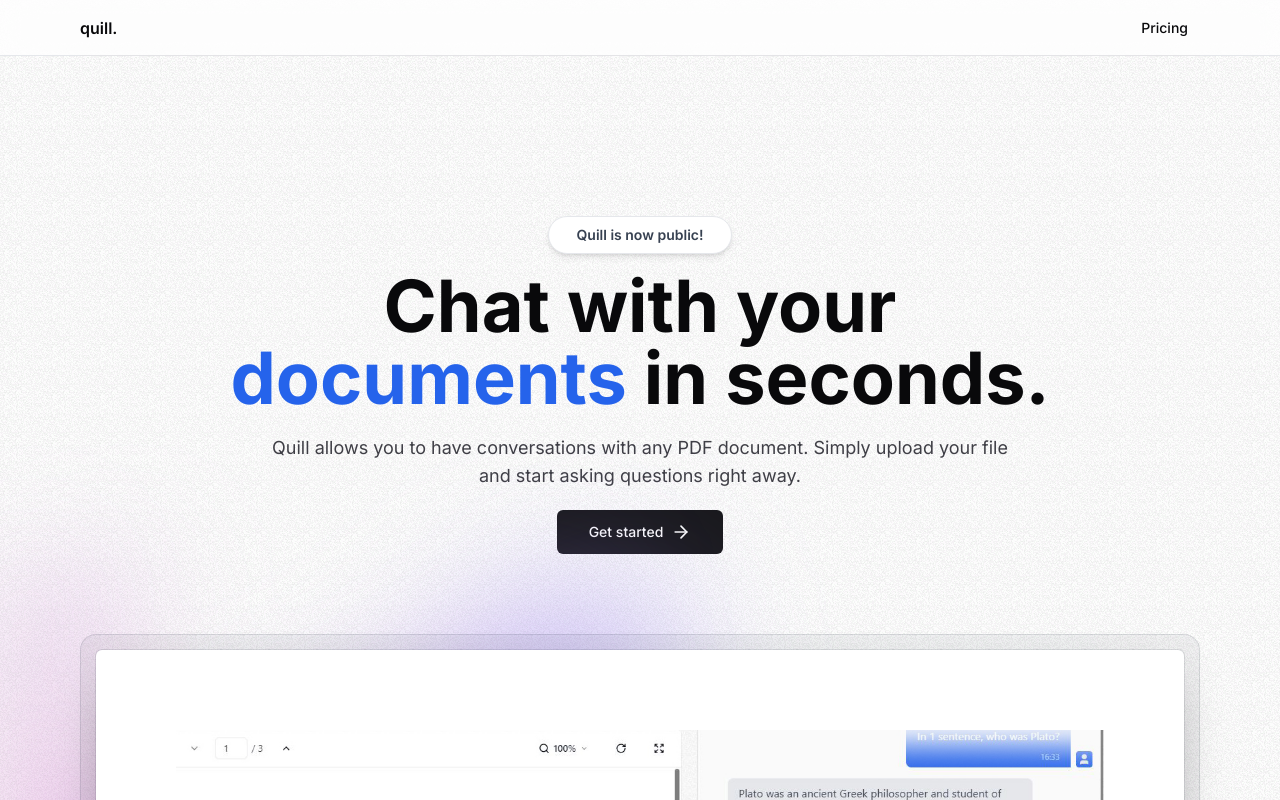
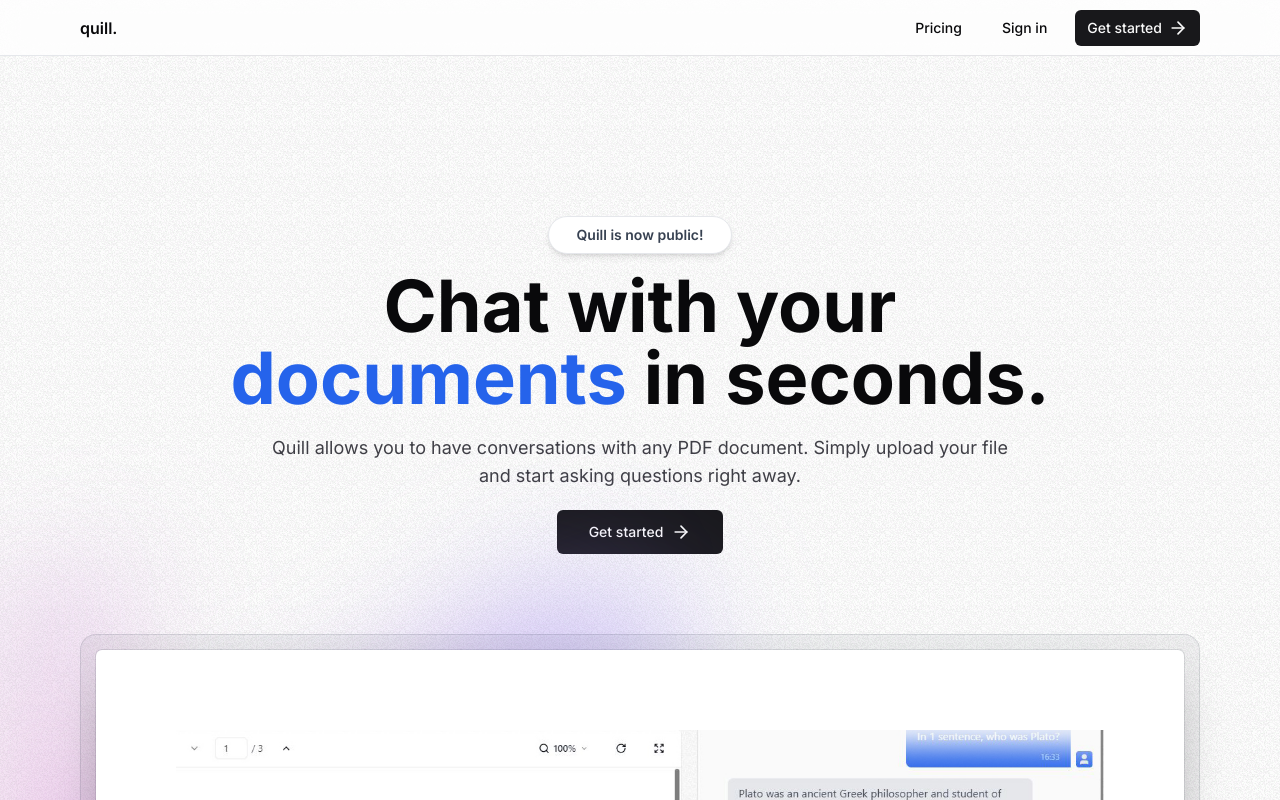
Before and after one commit to chanwoo00106/quill, a Next.js app: page / in a window 1280 px wide. Shown: the top 800 px of the page. Built offline with nearby package versions, Linux system fonts and the light colour scheme.

Commit message:
feat: add login feature

```diff
--- a/package.json
+++ b/package.json
@@ -9,6 +9,7 @@
     "lint": "next lint"
   },
   "dependencies": {
+    "@kinde-oss/kinde-auth-nextjs": "^1.8.21",
     "@radix-ui/react-slot": "^1.0.2",
     "@tailwindcss/typography": "^0.5.10",
     "class-variance-authority": "^0.7.0",
--- /dev/null
+++ b/src/app/api/auth/[kindeAuth]/route.ts
@@ -0,0 +1,7 @@
+import { handleAuth } from '@kinde-oss/kinde-auth-nextjs/server'
+import { NextRequest } from 'next/server'
+
+export async function GET(request: NextRequest, { params }: any) {
+  const endpoint = params.kindeAuth
+  return handleAuth(request, endpoint)
+}
--- a/src/components/Navbar.tsx
+++ b/src/components/Navbar.tsx
@@ -1,6 +1,8 @@
 import Link from 'next/link'
 import MaxWidthWrapper from './MaxWidthWrapper'
 import { buttonVariants } from './ui/button'
+import { LoginLink, RegisterLink } from '@kinde-oss/kinde-auth-nextjs/server'
+import { ArrowRight } from 'lucide-react'
 
 const Navbar = () => {
   return (
@@ -22,6 +24,21 @@
               >
                 Pricing
               </Link>
+              <LoginLink
+                className={buttonVariants({
+                  variant: 'ghost',
+                  size: 'sm',
+                })}
+              >
+                Sign in
+              </LoginLink>
+              <RegisterLink
+                className={buttonVariants({
+                  size: 'sm',
+                })}
+              >
+                Get started <ArrowRight className='ml-1.5 h-5 w-5' />
+              </RegisterLink>
             </>
           </div>
         </div>
```
Also changed, not shown: 2 other files (tests, documents, lock files or other folders).
